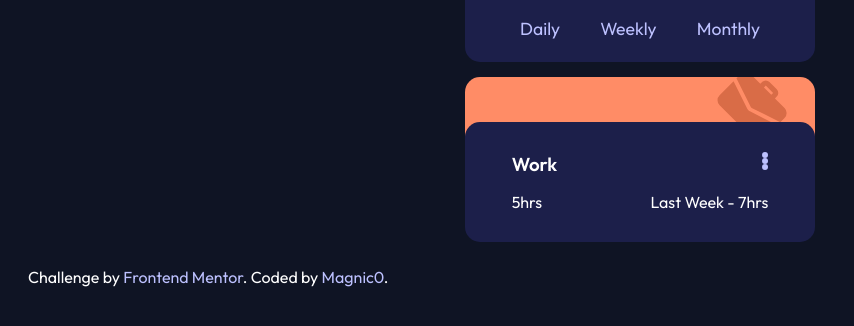
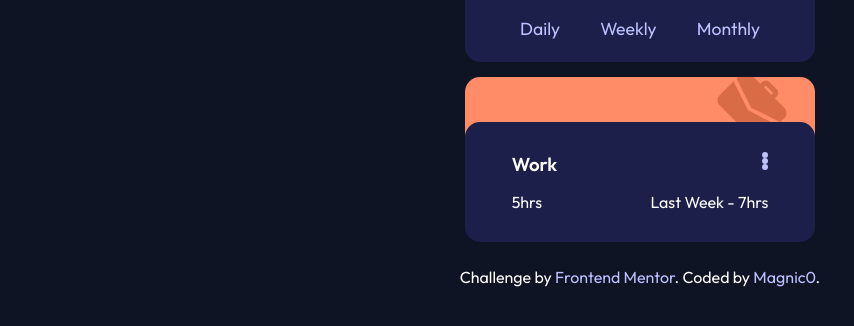
Before and after one commit to Magnic0/time-tracking-dashboard, a plain HTML site: page index.html in a window 1280 px wide. Shown: the part 226-552 px from the top of the page, without its empty margins (0-854 px from the left). Drawn offline with nearby package versions, Linux system fonts and the light colour scheme; files that its build step writes are made by us from their sources.

Commit message:
Sass: center attribution text

```diff
--- a/app/scss/_globals.scss
+++ b/app/scss/_globals.scss
@@ -28,4 +28,8 @@ html {
         color: white;
         cursor: pointer;
     }
+
+    & .attribution {
+        text-align: center;
+    }
 }
```
